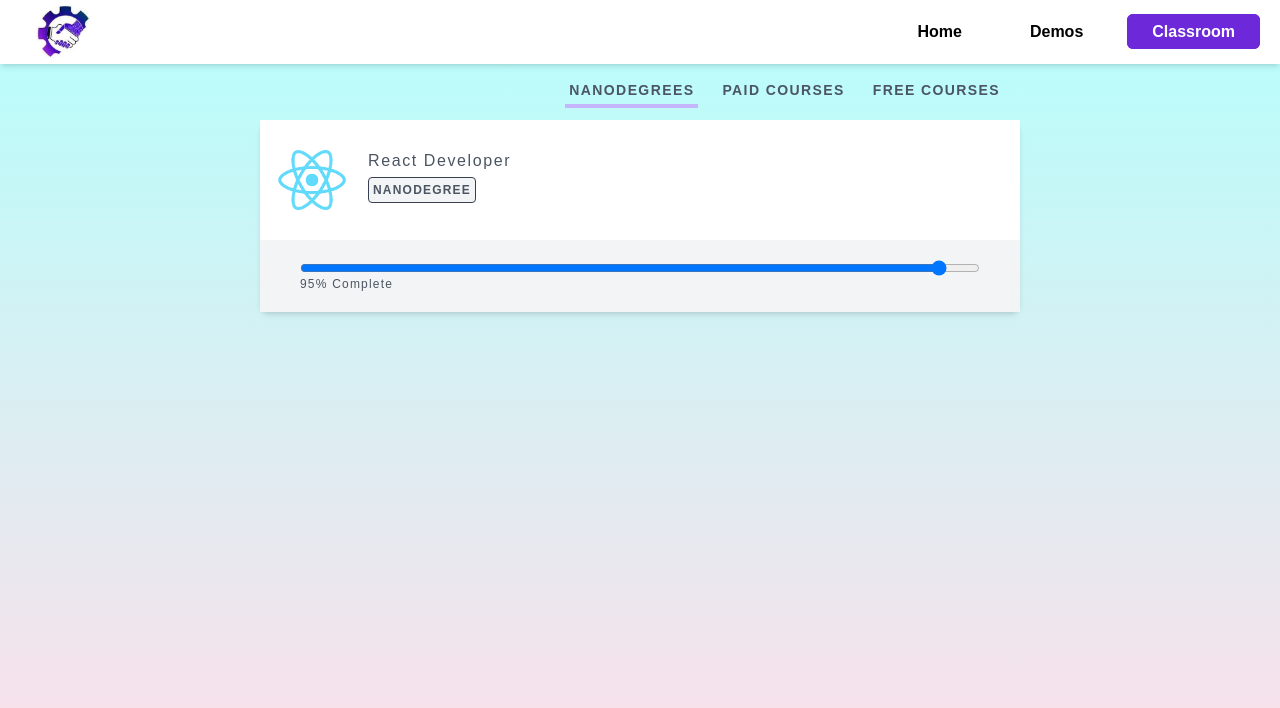
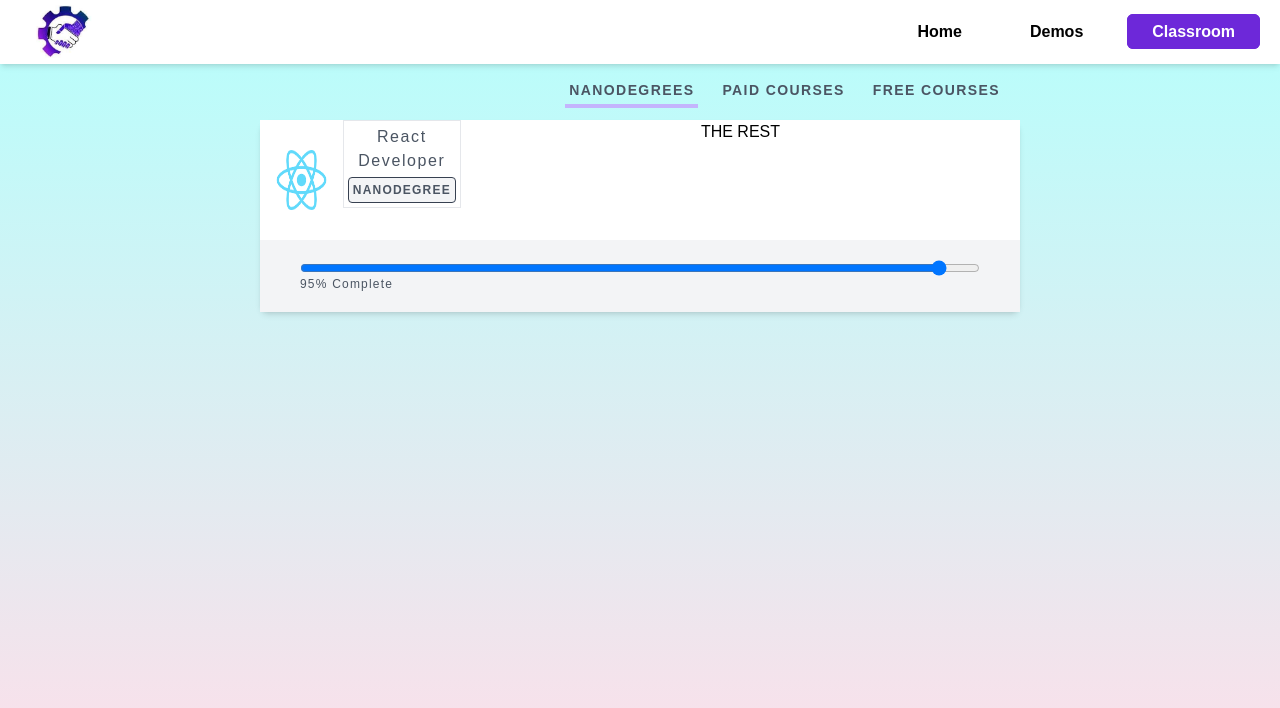
Before and after one commit to handri09/hajaniaina-dev, a React (Create React App) app: page /hajaniaina-dev/classroom in a window 1280 px wide. Shown: the top 708 px of the page. Built offline with nearby package versions, Linux system fonts and the light colour scheme.

Commit message:
Add new course

```diff
--- a/src/pages/classroom/classroom.js
+++ b/src/pages/classroom/classroom.js
@@ -13,9 +13,12 @@ function Classroom() {
             <div className='flex py-5 px-3'>
               <img src={react} alt='react' className='h-20' />
             </div>
-            <div className='flex flex-col gap-1 p-1 h-28 justify-center'>
+            <div className='flex flex-col gap-1 p-1 h-full justify-center border'>
               <p className='tracking-widest text-gray-600'>React Developer</p>
               <div className='flex jsutify-start'><p className='tracking-widest p-1 text-gray-600 text-xs border border-gray-700 font-bold inline rounded bg-gray-100 hover:bg-gray-200'>NANODEGREE</p></div>
+            </div>
+            <div className='w-full'>
+              <p className=''>THE REST</p>
             </div>
           </div>
 
```
